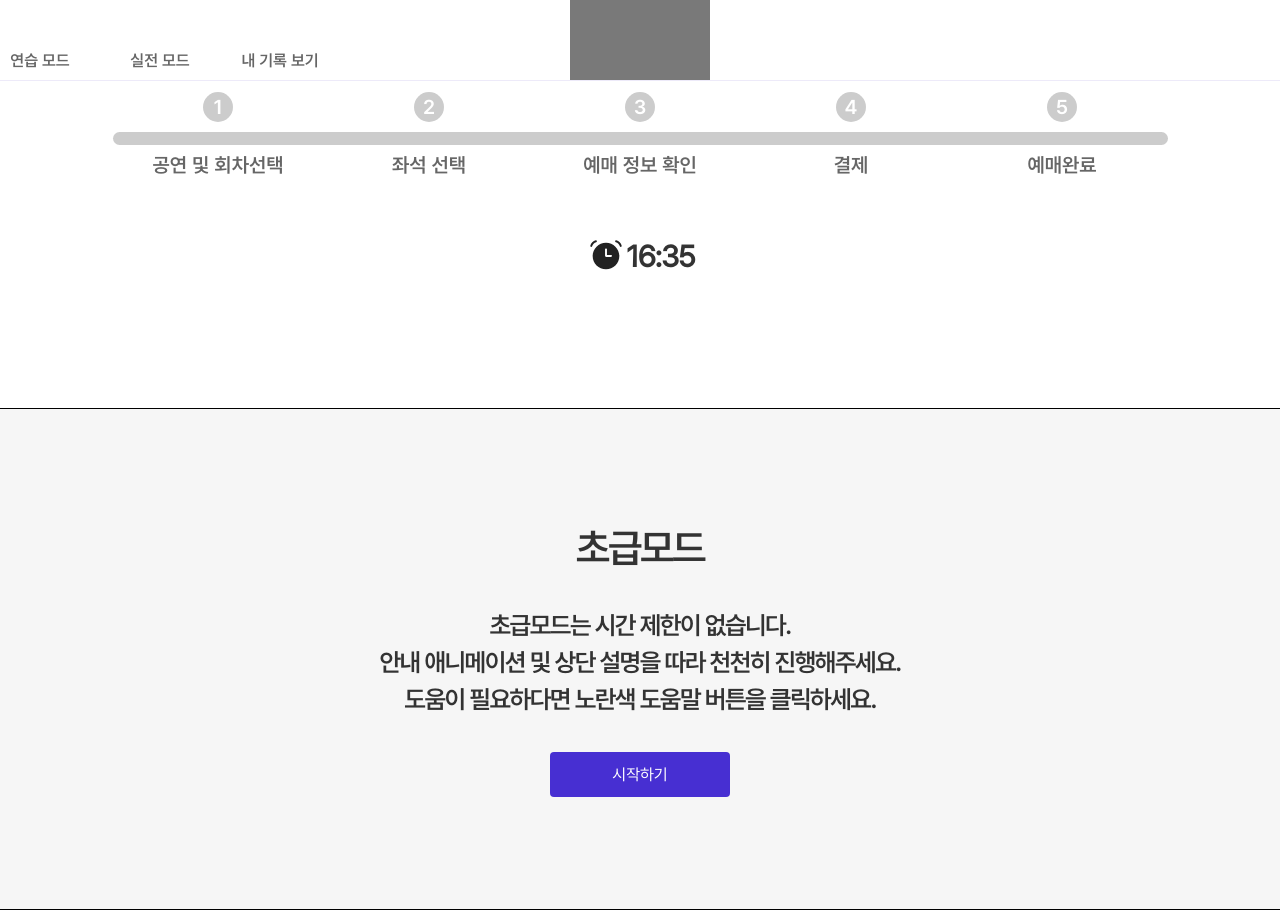
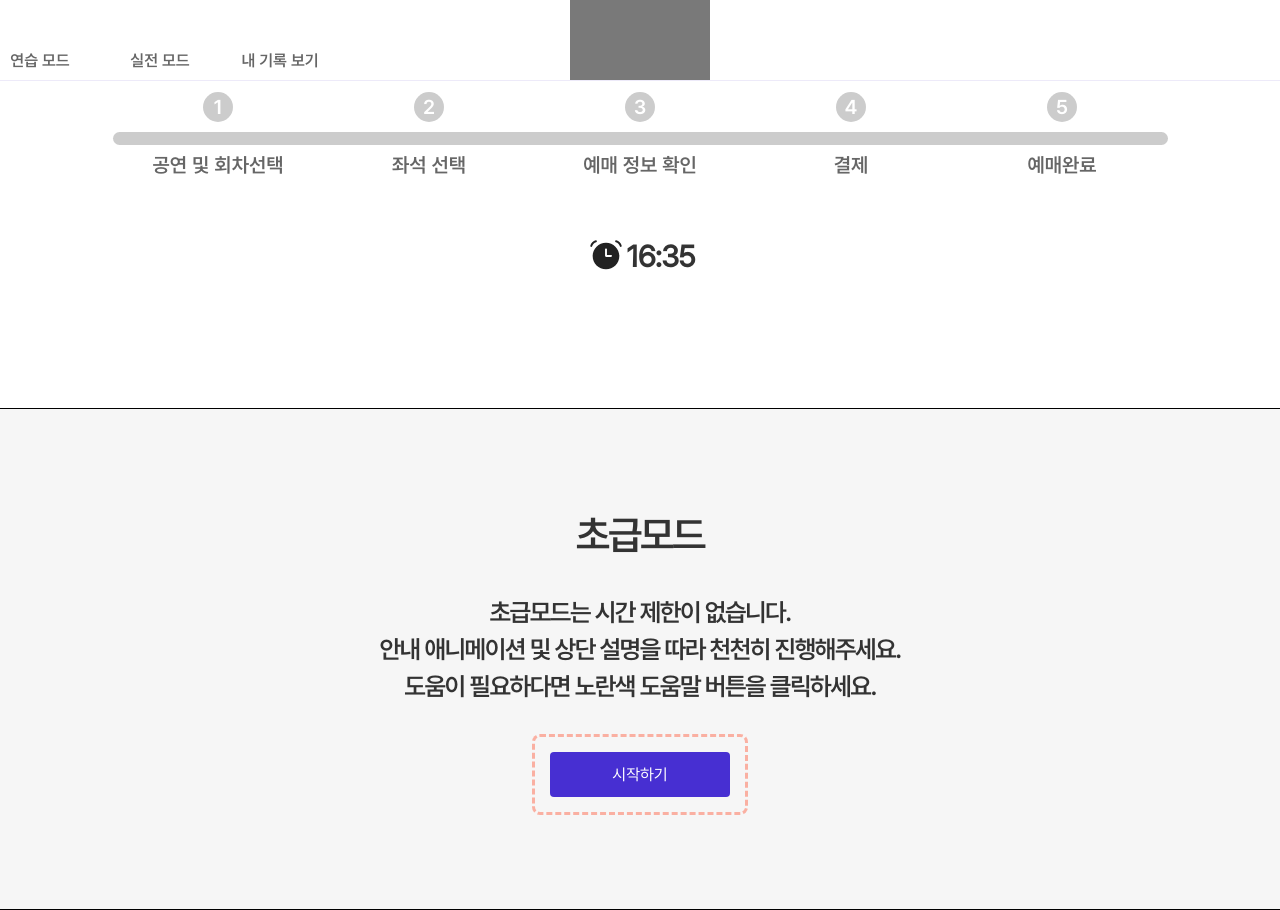
Before and after one commit to Easy-Ti-cket/easy-ticket, a React (Vite) app: page /progress/step0 in a window 1280 px wide. Shown: the top 910 px of the page. Built offline with nearby package versions, Linux system fonts and the light colour scheme.

Commit message:
Feat: 초급 난이도인 경우 버튼에 애니메이션 추가

```diff
--- a/src/pages/step0/Intro.jsx
+++ b/src/pages/step0/Intro.jsx
@@ -4,6 +4,7 @@ import { useNavigate } from "react-router-dom";
 import { useAtom } from "jotai";
 import { levelAtom, progressAtom } from "../../store/atom";
 import Button from "../../components/button/Button";
+import AnimationArea from "../../components/Animation";
 import IntroMessage from "./IntroMessage";
 
 const IntroContainer = styled.div`
@@ -31,7 +32,9 @@ const Intro = () => {
   return (
     <IntroContainer>
       <IntroMessage />
-      <Button text="시작하기" onClick={handleClick} />
+      <AnimationArea $focus={level === "low"}>
+        <Button text="시작하기" onClick={handleClick} />
+      </AnimationArea>
     </IntroContainer>
   );
 };
```
